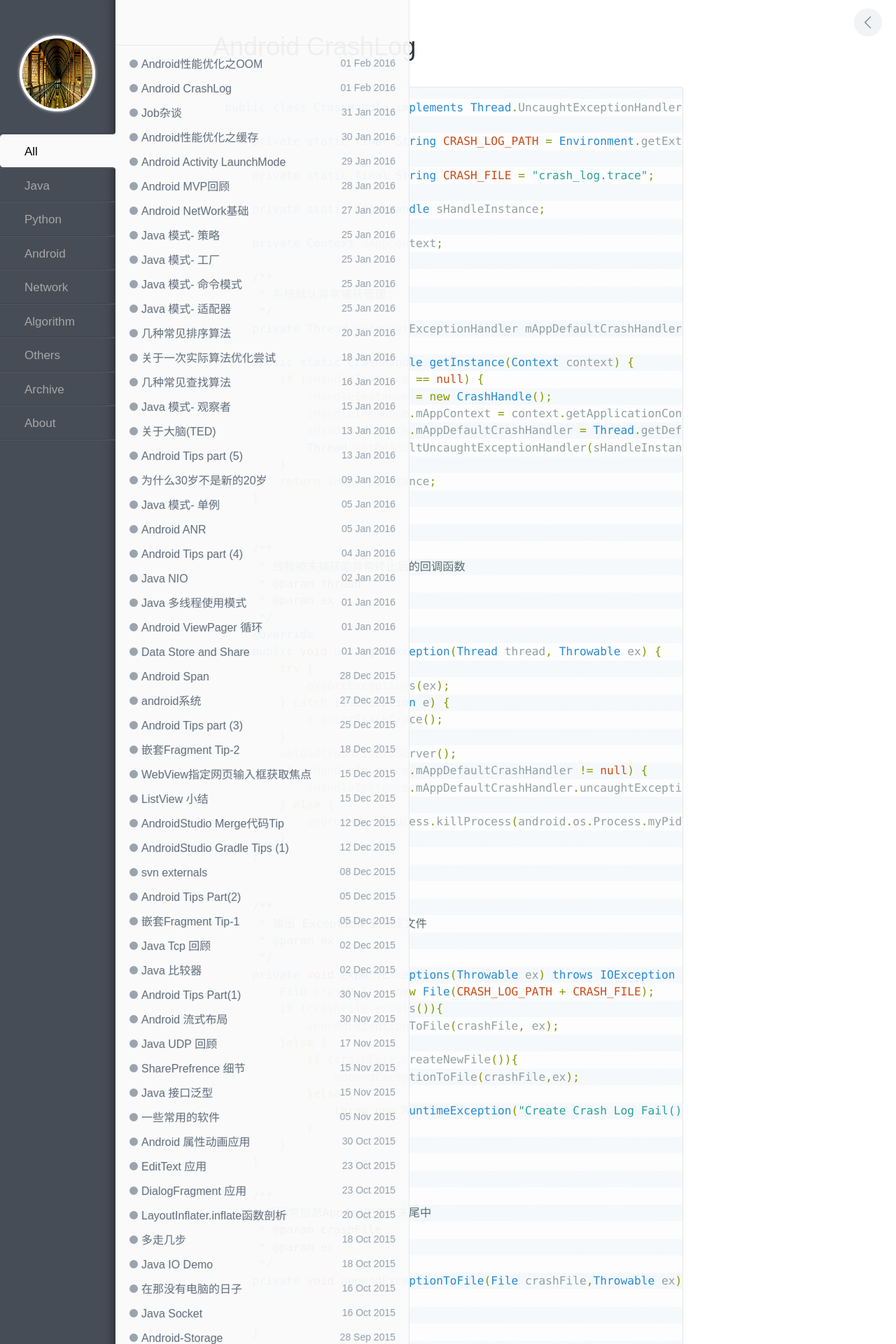
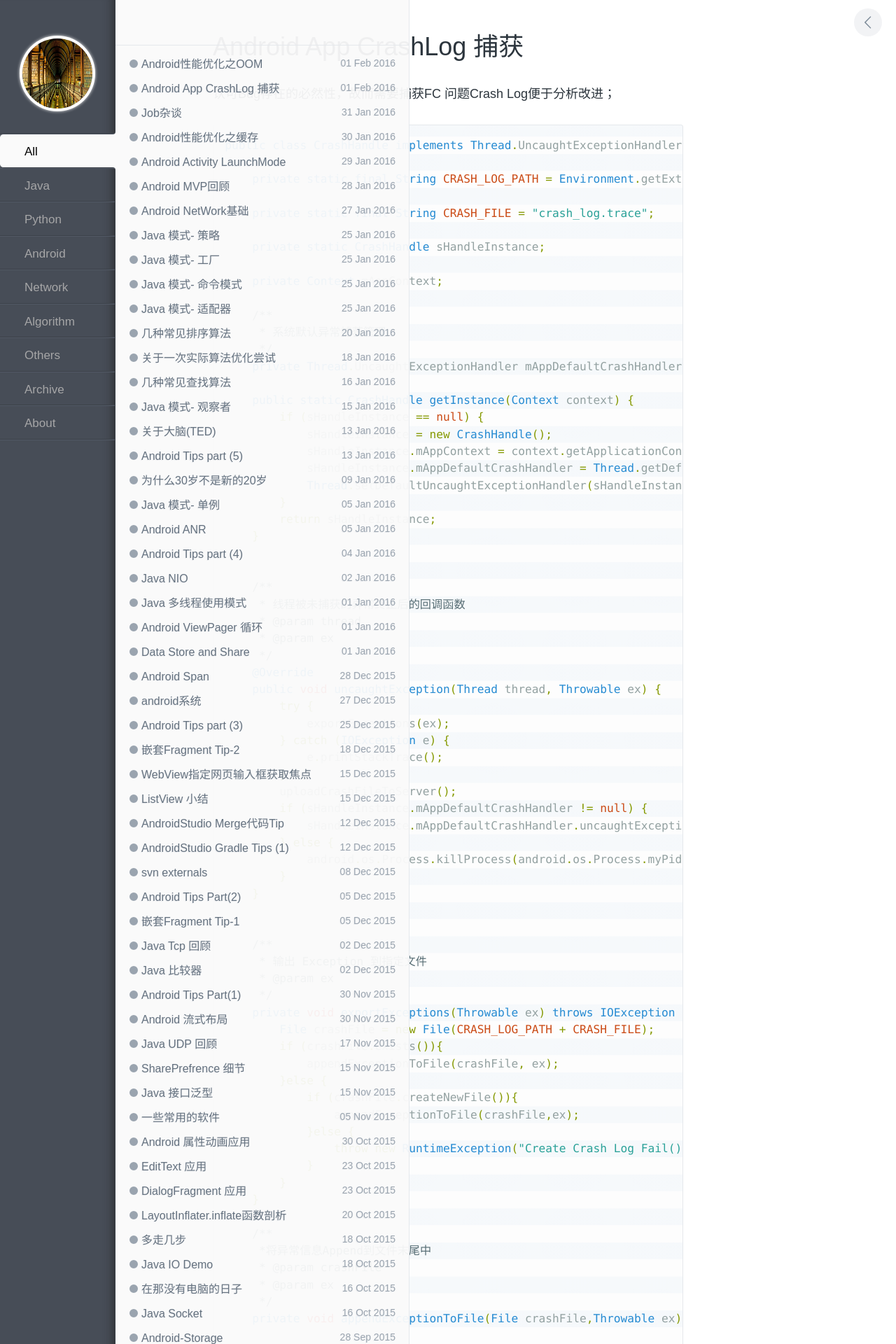
Before and after one commit to enlipan/enlipan.github.io, a Jekyll site: the page built from _posts/2016-02-01-android-crash-log.md, in a window 1280 px wide. Shown: the top 1920 px of the page at 70% size. Built offline with Jekyll 4.4.1, drawn with Linux system fonts in a browser that asks for light colours; nearby versions of some CDN libraries; comment, search, counter and statistics services are not loaded.

Commit message:
modify pages android crash Log

```diff
--- a/_posts/2016-02-01-android-crash-log.md
+++ b/_posts/2016-02-01-android-crash-log.md
@@ -1,10 +1,13 @@
 ---
 layout: post
-title: Android CrashLog
+title: Android App CrashLog 捕获
 category: android
 ---
 
-{% highlight java%}
+认可Bug存在的必然性，故而需要捕获FC 问题Crash Log便于分析改进；
+
+
+{% highlight java %}
 
 public class CrashHandle implements Thread.UncaughtExceptionHandler {
 
```
